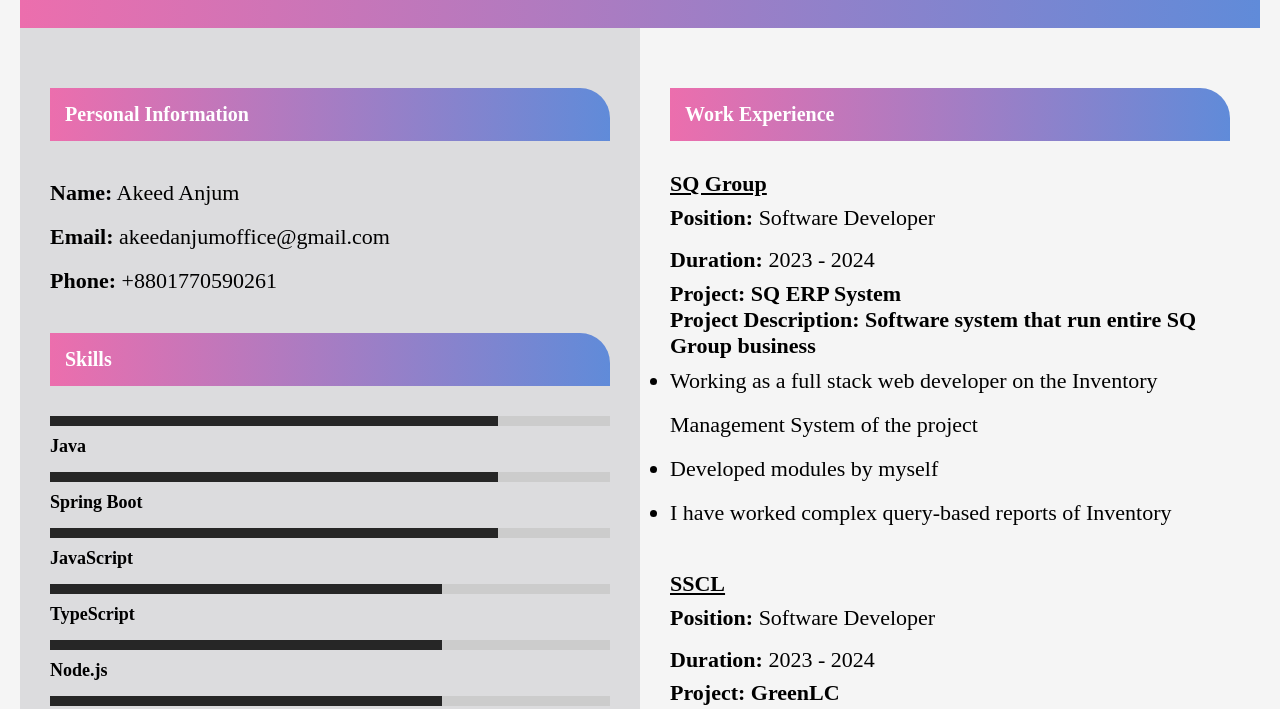
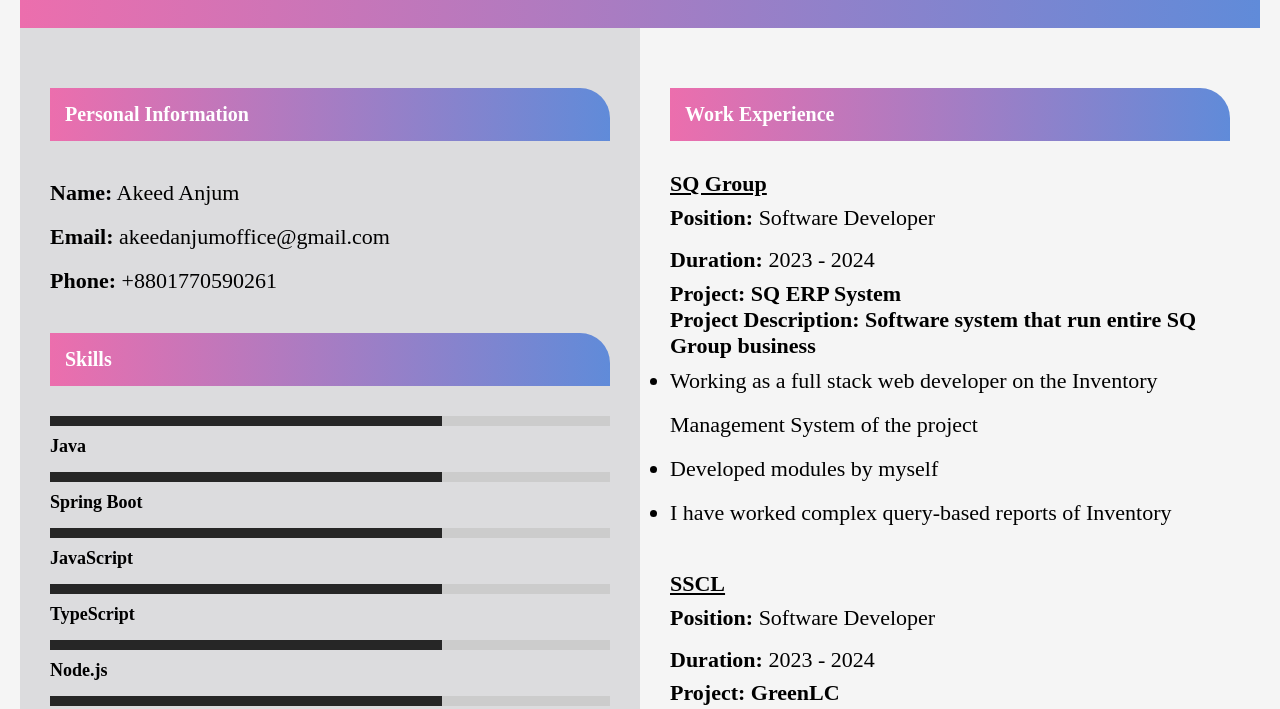
Before and after one commit to Akeedo/CV_Website, a plain HTML site: page index.html in a window 1280 px wide. Shown: the part 466-1175 px from the top of the page. Drawn offline with Linux system fonts and the light colour scheme.

Commit message:
Update the index.html

```diff
--- a/index.html
+++ b/index.html
@@ -25,21 +25,21 @@
                     <h2>Skills</h2>
                     <div class="skill-graph">
                         <div class="skill-bar">
-                            <div class="skill-bar-fill" style="width: 80%;">
+                            <div class="skill-bar-fill" style="width: 70%;">
                             </div>
                         </div>
                         <span class="skill-label">
                             Java
                         </span>
                         <div class="skill-bar">
-                            <div class="skill-bar-fill" style="width: 80%;">
+                            <div class="skill-bar-fill" style="width: 70%;">
                             </div>
                         </div>
                         <span class="skill-label">
                             Spring Boot
                         </span>
                         <div class="skill-bar">
-                            <div class="skill-bar-fill" style="width: 80%;">
+                            <div class="skill-bar-fill" style="width: 70%;">
                             </div>
                         </div>
                         <span class="skill-label">
```
